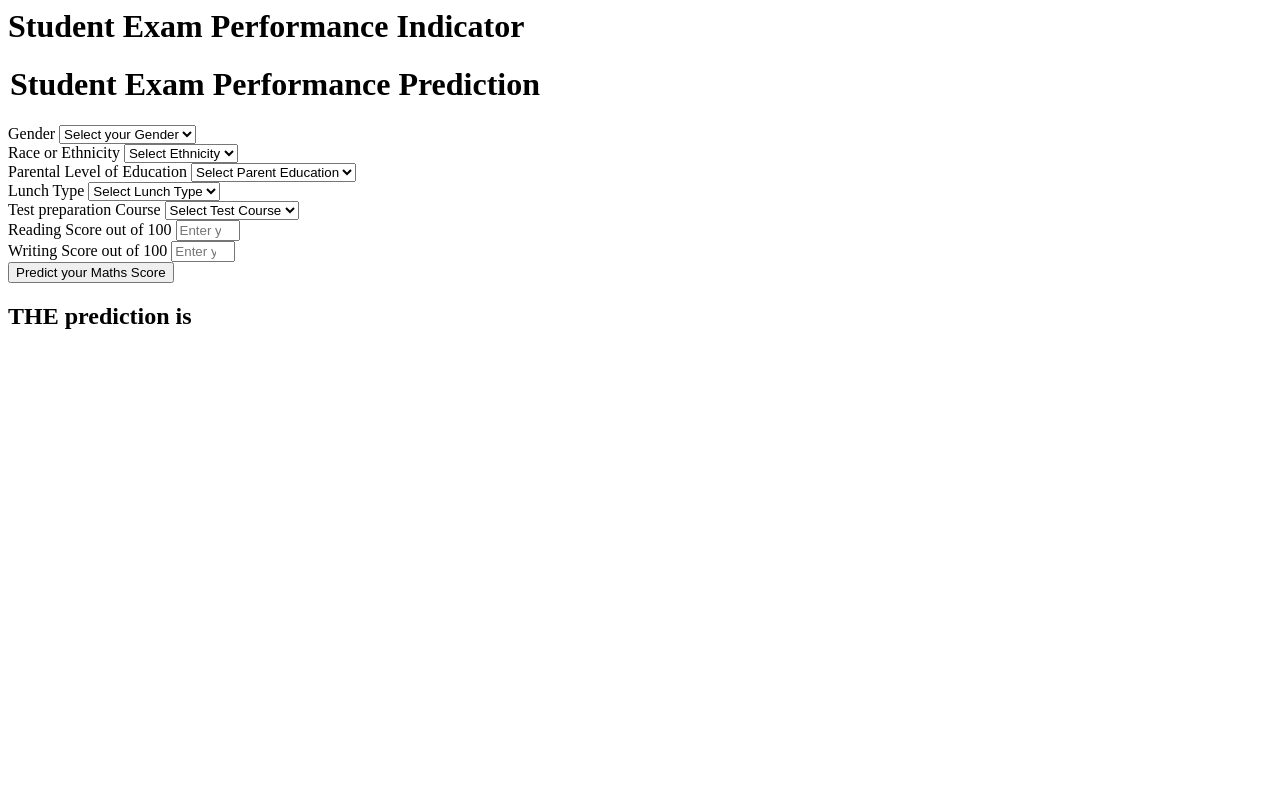
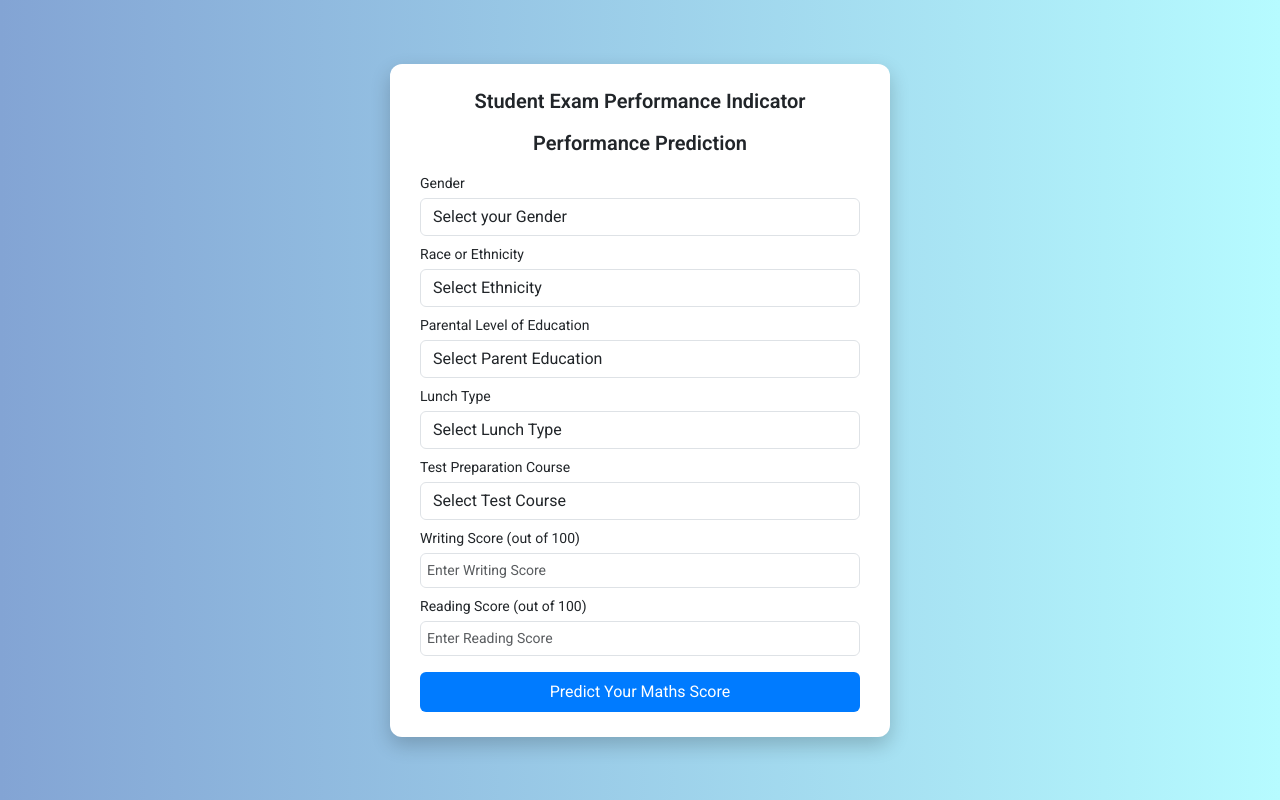
Before and after one commit to 2Prerna0/MLProject_AWS, a Flask app: page /predictdata in a window 1280 px wide. Run offline with Flask 3, Linux system fonts and the light colour scheme; parts of the project's set-up code (start-up, migrations or seed data) failed here and were passed over.

Commit message:
Prediction and app file

```diff
--- a/app.py
+++ b/app.py
@@ -4,13 +4,13 @@
 
 
 from sklearn.preprocessing import StandardScaler
-from src.pipeline.predict_pipeline import CustomData, PredictPipeline
+from src.pipeline.predict_pipeline import CustomData,PredictPipeline
 
-application = Flask(__name__)
+application=Flask(__name__)
 
-app = application
+app=application
 
-##Route for a home page
+## Route for a home page
 
 @app.route('/')
 def index():
@@ -18,25 +18,27 @@
 
 @app.route('/predictdata',methods=['GET','POST'])
 def predict_datapoint():
-    if request.method == 'GET':
+    if request.method=='GET':
         return render_template('home.html')
     else:
-        data= CustomData(
-            gender = request.form.get('gender'),
-            race_ethnicity = request.form.get('race_ethnicity'),
-            parental_level_of_education = request.form.get('parental_level_of_education'),
-            lunch = request.form.get('lunch'),
-            test_preparation_course = request.form.get('test_preparation_course '),
-            reading_score = float(request.form.get('reading_score')) ,
-            writing_score = float(request.form.get('writing_score'))
-        )
+        data=CustomData(
+            gender=request.form.get('gender'),
+            race_ethnicity=request.form.get('race_ethnicity'),
+            parental_level_of_education=request.form.get('parental_level_of_education'),
+            lunch=request.form.get('lunch'),
+            test_preparation_course=request.form.get('test_preparation_course'),
+            reading_score=float(request.form.get('writing_score')),
+            writing_score=float(request.form.get('reading_score')))
 
-        pred_df = data.get_data_as_data_frame()
+        pred_df=data.get_data_as_data_frame()
         print(pred_df)
 
-        predict_pipeline = PredictPipeline()
-        results = predict_pipeline.predict(pred_df)
+        predict_pipeline=PredictPipeline()
+        results=predict_pipeline.predict(pred_df)
         return render_template('home.html',results=results[0])
 
-if __name__ == "__main__":
-    app.run(host='0.0.0.0',debug=True)
+
+
+if __name__=="__main__":
+    # app.run(host="0.0.0.0",port=8080)
+    app.run(host='0.0.0.0', port=8080)
--- a/templates/home.html
+++ b/templates/home.html
@@ -1,24 +1,85 @@
-<html>
+<!DOCTYPE html>
+<html lang="en">
+<head>
+    <meta charset="UTF-8">
+    <title>Student Exam Performance Indicator</title>
+    <link href="https://cdn.jsdelivr.net/npm/bootstrap@5.3.2/dist/css/bootstrap.min.css" rel="stylesheet">
+    <link href="https://fonts.googleapis.com/css2?family=Roboto:wght@400;600&display=swap" rel="stylesheet">
+    <style>
+        * {
+            box-sizing: border-box;
+        }
+        body {
+            font-family: 'Roboto', sans-serif;
+            background: linear-gradient(to right, #83a4d4, #b6fbff);
+            margin: 0;
+            height: 100vh;
+            display: flex;
+            align-items: center;
+            justify-content: center;
+        }
+        .container {
+            background: white;
+            padding: 25px 30px;
+            border-radius: 12px;
+            box-shadow: 0 8px 20px rgba(0, 0, 0, 0.2);
+            max-width: 500px;
+            width: 100%;
+            overflow-y: auto;
+            max-height: 95vh;
+        }
+        h1, legend {
+            font-size: 20px;
+            font-weight: 600;
+            text-align: center;
+            margin-bottom: 15px;
+        }
+        h2 {
+            font-size: 18px;
+            font-weight: 500;
+            text-align: center;
+            margin-top: 15px;
+        }
+        label {
+            font-size: 14px;
+            margin-bottom: 4px;
+            display: block;
+        }
+        select, input[type="number"] {
+            font-size: 14px;
+            padding: 6px;
+        }
+        .btn-primary {
+            background-color: #007bff;
+            border: none;
+            width: 100%;
+            font-size: 16px;
+            padding: 8px 0;
+        }
+        .btn-primary:hover {
+            background-color: #0056b3;
+        }
+    </style>
+</head>
 <body>
-    <div class="login">
+    <div class="container">
         <h1>Student Exam Performance Indicator</h1>
+        <form action="{{ url_for('predict_datapoint') }}" method="post">
+            <legend>Performance Prediction</legend>
 
-       <form action="{{ url_for('predict_datapoint')}}" method="post">
-        <h1>
-            <legend>Student Exam Performance Prediction</legend>
-        </h1>
-        <div class="mb-3">
-            <label class="form-label">Gender</label>
-            <select class="form-control" name="gender" placeholder="Enter your Gender" required>
-                <option class="placeholder" selected disabled value="">Select your Gender</option>
+            <div class="form-group mb-2">
+                <label>Gender</label>
+                <select class="form-control" name="gender" required>
+                    <option disabled selected value="">Select your Gender</option>
                     <option value="male">Male</option>
                     <option value="female">Female</option>
                 </select>
             </div>
-        <div class="mb-3">
-            <label class="form-label">Race or Ethnicity</label>
-            <select class="form-control" name="race_ethnicity" placeholder="Enter your ethnicity" required>
-                <option class="placeholder" selected disabled value="">Select Ethnicity</option>
+
+            <div class="form-group mb-2">
+                <label>Race or Ethnicity</label>
+                <select class="form-control" name="race_ethnicity" required>
+                    <option disabled selected value="">Select Ethnicity</option>
                     <option value="group A">Group A</option>
                     <option value="group B">Group B</option>
                     <option value="group C">Group C</option>
@@ -26,48 +87,54 @@
                     <option value="group E">Group E</option>
                 </select>
             </div>
-        <div class="mb-3">
-            <label class="form-label">Parental Level of Education</label>
-            <select class="form-control" name="parental_level_of_education" placeholder="Enter your Parent Education" required>
-                <option class="placeholder" selected disabled value="">Select Parent Education</option>
-                <option value="associate's degree">associate's degree</option>
-                <option value="bachelor's degree">bachelor's degree</option>
-                <option value="high school">high school</option>
-                <option value="master's degree">master's degree</option>
-                <option value="some college">some college</option>
-                <option value="some high school">some high school</option>
+
+            <div class="form-group mb-2">
+                <label>Parental Level of Education</label>
+                <select class="form-control" name="parental_level_of_education" required>
+                    <option disabled selected value="">Select Parent Education</option>
+                    <option value="associate's degree">Associate's Degree</option>
+                    <option value="bachelor's degree">Bachelor's Degree</option>
+                    <option value="high school">High School</option>
+                    <option value="master's degree">Master's Degree</option>
+                    <option value="some college">Some College</option>
+                    <option value="some high school">Some High School</option>
                 </select>
             </div>
-        <div class="mb-3">
-            <label class="form-label">Lunch Type</label>
-            <select class="form-control" name="lunch" placeholder="Enter your Lunch" required>
-                <option class="placeholder" selected disabled value="">Select Lunch Type</option>
-                <option value="free/reduced">free/reduced</option>
-                <option value="standard">standard</option>
+
+            <div class="form-group mb-2">
+                <label>Lunch Type</label>
+                <select class="form-control" name="lunch" required>
+                    <option disabled selected value="">Select Lunch Type</option>
+                    <option value="free/reduced">Free/Reduced</option>
+                    <option value="standard">Standard</option>
                 </select>
             </div>
-        <div class="mb-3">
-            <label class="form-label">Test preparation Course</label>
-            <select class="form-control" name="test_preparation_course" placeholder="Enter your Course" required>
-                <option class="placeholder" selected disabled value="">Select Test Course</option>
+
+            <div class="form-group mb-2">
+                <label>Test Preparation Course</label>
+                <select class="form-control" name="test_preparation_course" required>
+                    <option disabled selected value="">Select Test Course</option>
                     <option value="none">None</option>
                     <option value="completed">Completed</option>
                 </select>
             </div>
-        <div class="mb-3">
-            <label class="form-label">Reading Score out of 100</label>
-            <input class="form-control" type="number" name="reading_score" placeholder="Enter your Reading score" min="0" max="100" required />
+
+            <div class="form-group mb-2">
+                <label>Writing Score (out of 100)</label>
+                <input type="number" class="form-control" name="reading_score" min="0" max="100" required placeholder="Enter Writing Score">
             </div>
-        <div class="mb-3">
-            <label class="form-label">Writing Score out of 100</label>
-            <input class="form-control" type="number" name="writing_score" placeholder="Enter your Writing score" min="0" max="100" required />
+
+            <div class="form-group mb-3">
+                <label>Reading Score (out of 100)</label>
+                <input type="number" class="form-control" name="writing_score" min="0" max="100" required placeholder="Enter Reading Score">
             </div>
-        <div class="mb-3">
-            <input class="btn btn-primary" type="submit" value="Predict your Maths Score" />
+
+            <button type="submit" class="btn btn-primary">Predict Your Maths Score</button>
+        </form>
+
+        {% if results %}
+        <h2>The prediction is: {{ results }}</h2>
+        {% endif %}
     </div>
-    </form>
-    <h2>
-       THE prediction is {{ results }}
-    </h2>
 </body>
 </html>
```
Also changed, not shown: src/pipeline/predict_pipeline.py (+23 -13 lines). Lines whose indentation alone changed are shown as unchanged.
